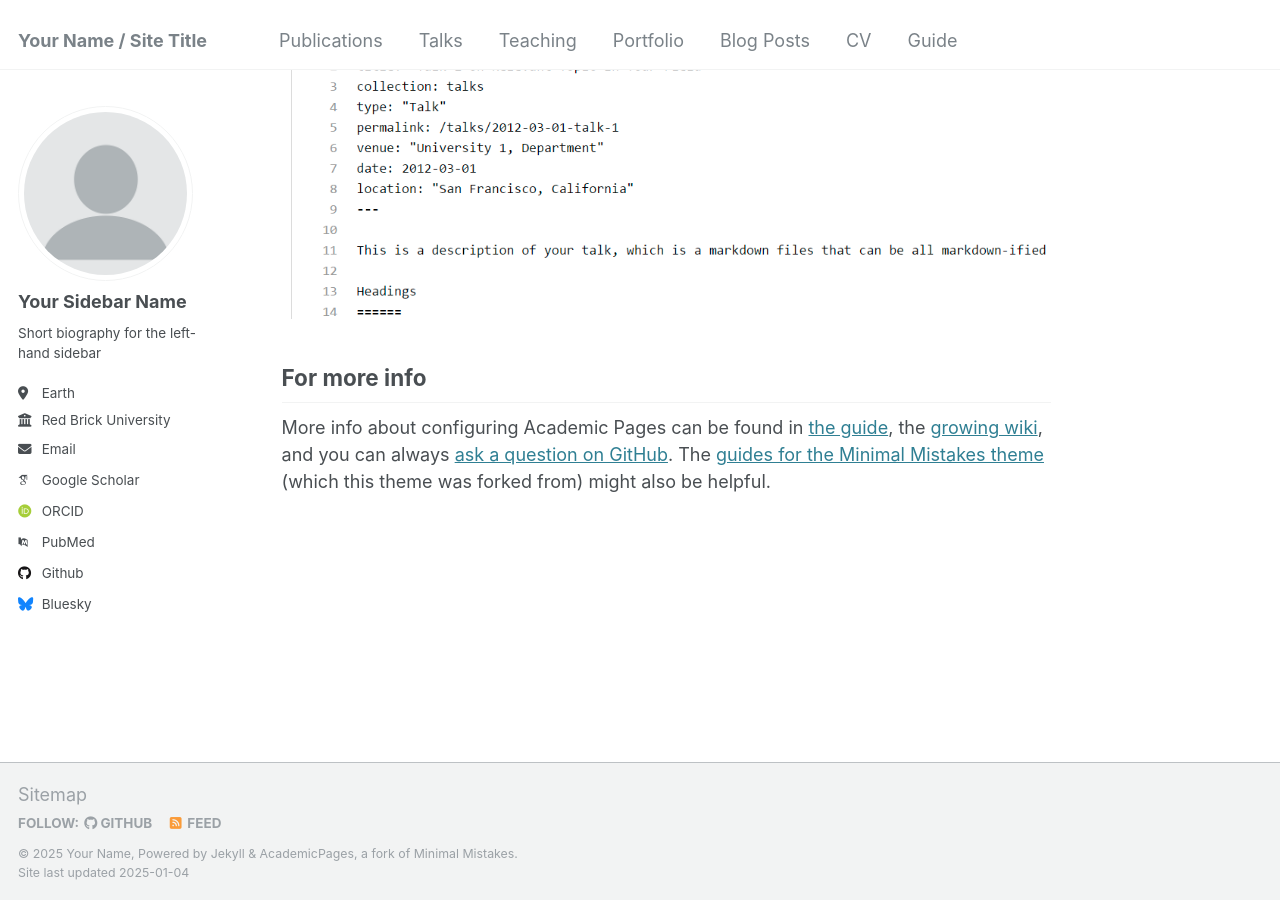
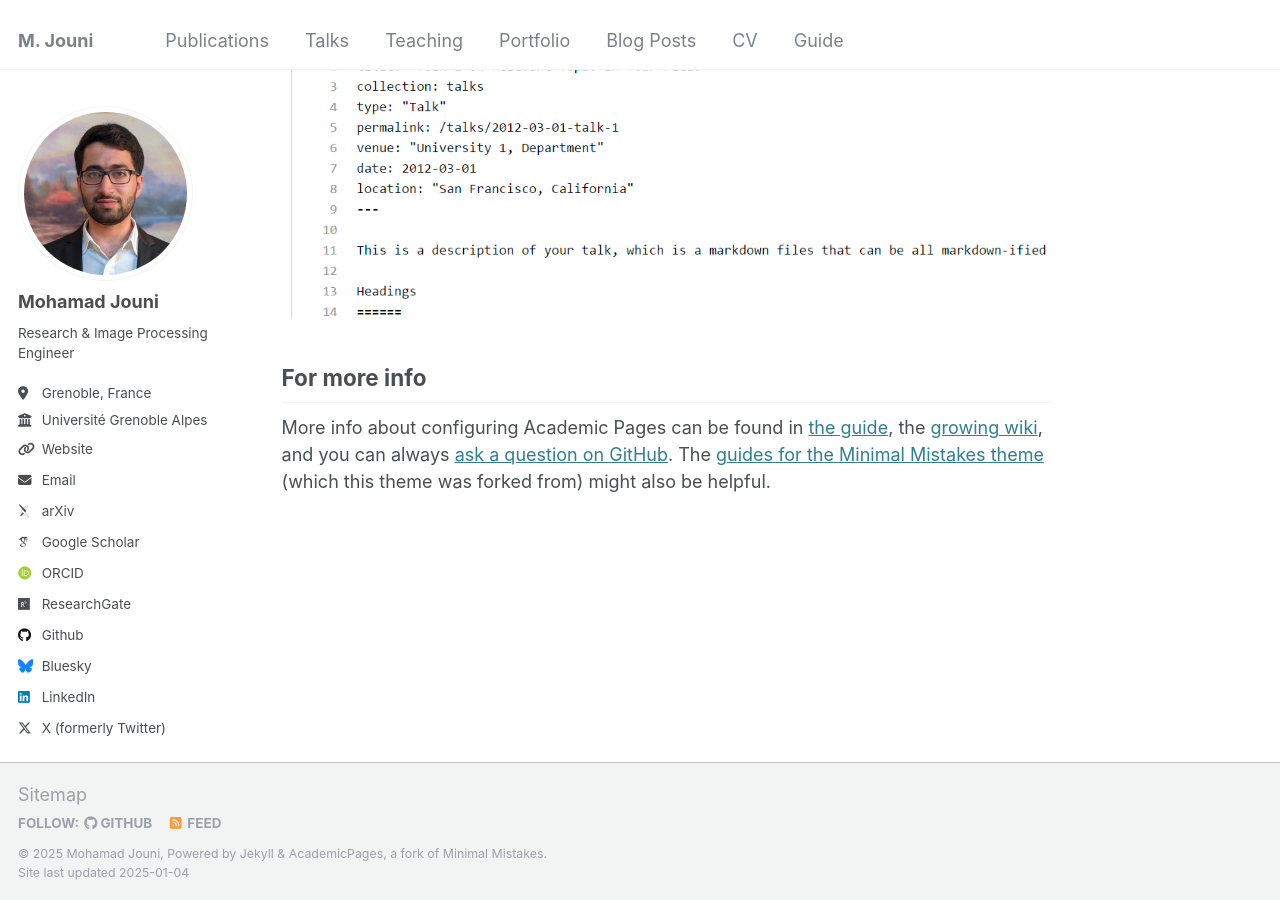
Before and after one commit to mhmdjouni/mhmdjouni.github.io, a Jekyll site: the page built from _pages/about.md, in a window 1280 px wide and 900 px high, scrolled down 2643 px. Built offline with Jekyll 4.4.1, drawn with Linux system fonts in a browser that asks for light colours; some web fonts are replaced.

Commit message:
customized _config.yml

```diff
--- a/_config.yml
+++ b/_config.yml
@@ -8,48 +8,47 @@
 
 # Basic Site Settings
 locale                   : "en-US"
-title                    : "Your Name / Site Title"
-title_separator          : "-"
-name                     : &name "Your Name"
-description              : &description "personal description"
-url                      : https://academicpages.github.io # the base hostname & protocol for your site e.g. "https://[your GitHub username].github.io"
+title                    : "M. Jouni"
+title_separator          : "|"
+name                     : &name "Mohamad Jouni"
+description              : &description "Research & Image Processing Engineer"
+url                      : https://mhmdjouni.github.io # the base hostname & protocol for your site e.g. "https://[your GitHub username].github.io"
 baseurl                  : "" # the subpath of your site, e.g. "/blog"
-repository               : "academicpages/academicpages.github.io"
+repository               : "mhmdjouni/mhmdjouni.github.io"
 
 # Site Author - The following control what appear as part of the author content on the side bar.
 #               If a field is blank the icon and link will not appear, otherwise it will be shown.
 #               Additional customization can be done by editing /_includes/author-profile.html
 author:
   # Biographic information
-  avatar           : "profile.png"
-  name             : "Your Sidebar Name"
-  pronouns         : # example: "she/her"
-  bio              : "Short biography for the left-hand sidebar"
-  location         : "Earth"
-  employer         : "Red Brick University"
-  uri              : # URL
-  email            : "none@example.org"
+  avatar           : "pfp.png"
+  name             : *name
+  pronouns         :
+  bio              : *description
+  location         : Grenoble, France
+  employer         : Université Grenoble Alpes
+  uri              : https://mhmdjouni.github.io
+  email            : "mohamad.jouni@grenoble-inp.fr"
 
   # Academic websites
-  arxiv            : # URL - Update with the correct link to your profile
-  googlescholar    : "https://scholar.google.com/citations?user=PS_CX0AAAAAJ"
+  arxiv            : "https://arxiv.org/a/jouni_m_1.html"
+  googlescholar    : "https://scholar.google.com/citations?user=JLNrpPcAAAAJ"
   impactstory      : # URL
-  orcid            : "http://orcid.org/yourorcidurl"
+  orcid            : "https://orcid.org/0000-0002-7258-0935"
   semantic         : # URL
-  pubmed           : "https://www.ncbi.nlm.nih.gov/pubmed/?term=john+snow"
-  researchgate     : # URL
+  researchgate     : "https://www.researchgate.net/profile/Mohamad-Jouni"
   scopus           : # URL
 
   # Repositories and software development
   bitbucket        : # Username - Update with your username on the site
   codepen          : # Username
   dribbble         : # Username
-  github           : "academicpages"
+  github           : "mhmdjouni"
   kaggle           : # Username
   stackoverflow    : # User number or user number and name (i.e., use "1" or "1/jeff-atwood")
 
   # Social media
-  bluesky          : "bsky.app" # Replace this with you Bluesky username
+  bluesky          : "mhmdjouni.bsky.social" # Replace this with you Bluesky username
   facebook         : # Username
   flickr           : # Username
   foursquare       : # Username
@@ -58,7 +57,7 @@ author:
   keybase          : # Username
   instagram        : # Username
   lastfm           : # Username
-  linkedin         : # Username
+  linkedin         : "mohamadjouni"
   mastodon         : # URL
   medium           : # URL
   pinterest        : # Username
@@ -66,7 +65,7 @@ author:
   steam            : # Username
   telegram         : # URL
   tumblr           : # Username
-  twitter          : # Username for X / Twitter
+  twitter          : "mhmdjouni"
   vine             : # Username
   weibo            : # Username
   wikipedia        : # Username
@@ -130,7 +129,7 @@ yandex_site_verification :
 
 # Social Sharing
 twitter:
-  username               : &twitter
+  username               : &twitter mhmdjouni
 facebook:
   username               :
   app_id                 :
```
Also changed, not shown: images/banner.jpg (added), images/lens.jpg (added), images/pfp.png (added).
